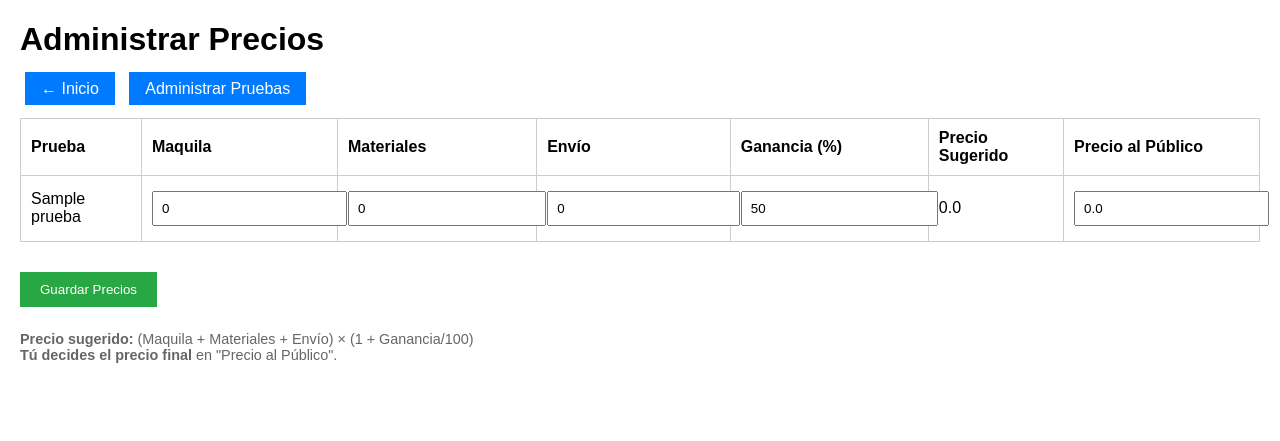
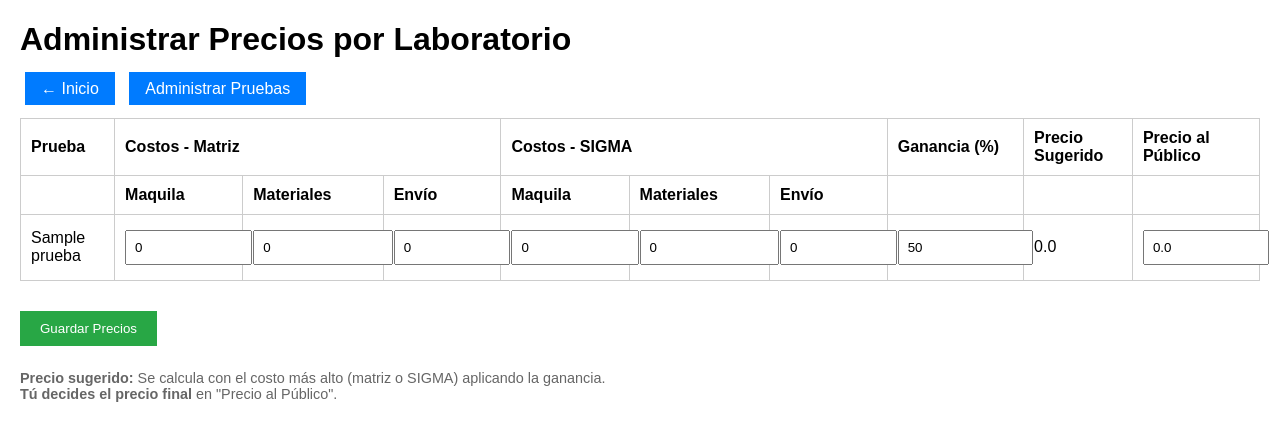
Before and after one commit to qfbwilsonmay-ai/care-laboratorio, a Flask app: template templates/admin_precios.html in a window 1280 px wide. Shown: the top 441 px of the page. Run offline with Flask 3, Linux system fonts and the light colour scheme; the template is opened without the code that fills it: most values are stand-ins (such as "Sample title", 1, 10 or a date in 2020).

Commit message:
Corregido: errores en admin_precios y admin_pruebas

```diff
--- a/app.py
+++ b/app.py
@@ -261,45 +261,6 @@ def eliminar_paciente(folio):
 
     return redirect(url_for('index'))
 
-@app.route('/admin/pruebas', methods=['GET', 'POST'])
-def admin_pruebas():
-    if request.method == 'POST':
-        nuevas_pruebas = []
-        for key in request.form:
-            if key.startswith('clave_'):
-                idx = key.split('_')[1]
-                prueba = {
-                    "clave": request.form[f'clave_{idx}'],
-                    "nombre": request.form[f'nombre_{idx}'],
-                    "tipo_muestra": request.form[f'tipo_muestra_{idx}'],
-                    "id_contenedor": int(request.form[f'id_contenedor_{idx}'])
-                }
-                if 'multiparametrica' in request.form.getlist(f'tipo_{idx}'):
-                    prueba["tipo"] = "multiparametrica"
-                    prueba["parametros"] = []
-                    param_keys = [k for k in request.form if k.startswith(f'param_clave_{idx}_')]
-                    for pkey in param_keys:
-                        pidx = pkey.split('_')[-1]
-                        prueba["parametros"].append({
-                            "clave": request.form[f'param_clave_{idx}_{pidx}'],
-                            "nombre": request.form[f'param_nombre_{idx}_{pidx}'],
-                            "unidad": request.form[f'param_unidad_{idx}_{pidx}'],
-                            "valores_normales": request.form[f'param_rango_{idx}_{pidx}']
-                        })
-                else:
-                    prueba["tipo"] = "cuantitativa"
-                    prueba["unidad"] = request.form[f'unidad_{idx}']
-                    prueba["valores_normales"] = request.form[f'valores_normales_{idx}']
-                nuevas_pruebas.append(prueba)
-
-        with open('datos/pruebas.json', 'w', encoding='utf-8') as f:
-            json.dump(nuevas_pruebas, f, indent=4, ensure_ascii=False)
-
-        return redirect(url_for('admin_pruebas'))
-
-    pruebas, contenedores, _ = cargar_catalogos()
-    return render_template('admin_pruebas.html', pruebas=pruebas, contenedores=contenedores)
-
 @app.route('/admin/precios', methods=['GET', 'POST'])
 def admin_precios():
     if request.method == 'POST':
@@ -357,6 +318,45 @@ def admin_precios():
 
     return render_template('admin_precios.html', pruebas=pruebas, precios_dict=precios_dict)
 
+@app.route('/admin/pruebas', methods=['GET', 'POST'])
+def admin_pruebas():
+    if request.method == 'POST':
+        nuevas_pruebas = []
+        for key in request.form:
+            if key.startswith('clave_'):
+                idx = key.split('_')[1]
+                prueba = {
+                    "clave": request.form[f'clave_{idx}'],
+                    "nombre": request.form[f'nombre_{idx}'],
+                    "tipo_muestra": request.form[f'tipo_muestra_{idx}'],
+                    "id_contenedor": int(request.form[f'id_contenedor_{idx}'])
+                }
+                if 'multiparametrica' in request.form.getlist(f'tipo_{idx}'):
+                    prueba["tipo"] = "multiparametrica"
+                    prueba["parametros"] = []
+                    param_keys = [k for k in request.form if k.startswith(f'param_clave_{idx}_')]
+                    for pkey in param_keys:
+                        pidx = pkey.split('_')[-1]
+                        prueba["parametros"].append({
+                            "clave": request.form[f'param_clave_{idx}_{pidx}'],
+                            "nombre": request.form[f'param_nombre_{idx}_{pidx}'],
+                            "unidad": request.form[f'param_unidad_{idx}_{pidx}'],
+                            "valores_normales": request.form[f'param_rango_{idx}_{pidx}']
+                        })
+                else:
+                    prueba["tipo"] = "cuantitativa"
+                    prueba["unidad"] = request.form[f'unidad_{idx}']
+                    prueba["valores_normales"] = request.form[f'valores_normales_{idx}']
+                nuevas_pruebas.append(prueba)
+
+        with open('datos/pruebas.json', 'w', encoding='utf-8') as f:
+            json.dump(nuevas_pruebas, f, indent=4, ensure_ascii=False)
+
+        return redirect(url_for('admin_pruebas'))
+
+    pruebas, contenedores, _, _ = cargar_catalogos()
+    return render_template('admin_pruebas.html', pruebas=pruebas, contenedores=contenedores)
+
 if __name__ == '__main__':
     port = int(os.environ.get("PORT", 10000))
     app.run(host="0.0.0.0", port=port, debug=False)
--- a/templates/admin_precios.html
+++ b/templates/admin_precios.html
@@ -10,10 +10,11 @@
         button { background: #28a745; color: white; padding: 10px 20px; border: none; margin: 10px 0; }
         .btn { background: #007bff; color: white; padding: 8px 16px; text-decoration: none; margin: 5px; }
         .info { font-size: 0.9em; color: #666; }
+        .laboratorio { font-weight: bold; color: #0066cc; }
     </style>
 </head>
 <body>
-    <h1>Administrar Precios</h1>
+    <h1>Administrar Precios por Laboratorio</h1>
     <a href="/" class="btn">← Inicio</a>
     <a href="/admin/pruebas" class="btn">Administrar Pruebas</a>
 
@@ -21,31 +22,55 @@
         <table>
             <tr>
                 <th>Prueba</th>
-                <th>Maquila</th>
-                <th>Materiales</th>
-                <th>Envío</th>
+                <th colspan="3">Costos - Matriz</th>
+                <th colspan="3">Costos - SIGMA</th>
                 <th>Ganancia (%)</th>
                 <th>Precio Sugerido</th>
                 <th>Precio al Público</th>
             </tr>
+            <tr>
+                <th></th>
+                <th>Maquila</th>
+                <th>Materiales</th>
+                <th>Envío</th>
+                <th>Maquila</th>
+                <th>Materiales</th>
+                <th>Envío</th>
+                <th></th>
+                <th></th>
+                <th></th>
+            </tr>
             {% for p in pruebas %}
             {% set precio = precios_dict.get('prueba_' + p.clave) or {} %}
+            {% set costos = precio.costos or {} %}
+            {% set matriz = costos.matriz or {} %}
+            {% set sigma = costos.sigma or {} %}
             <tr>
                 <td>
                     {{ p.nombre }}
                     <input type="hidden" name="tipo_{{ loop.index }}" value="prueba">
                     <input type="hidden" name="id_{{ loop.index }}" value="{{ p.clave }}">
                 </td>
-                <td><input type="number" name="maquila_{{ loop.index }}" value="{{ precio.costos.maquila if precio.costos else 0 }}" step="0.01" required></td>
-                <td><input type="number" name="materiales_{{ loop.index }}" value="{{ precio.costos.materiales if precio.costos else 0 }}" step="0.01" required></td>
-                <td><input type="number" name="envio_{{ loop.index }}" value="{{ precio.costos.envio if precio.costos else 0 }}" step="0.01" required></td>
-                <td><input type="number" name="ganancia_{{ loop.index }}" value="{{ precio.ganancia_porcentaje if precio.ganancia_porcentaje else 50 }}" step="0.1" required></td>
+                <!-- Costos Matriz -->
+                <td><input type="number" step="0.01" name="maquila_matriz_{{ loop.index }}" value="{{ matriz.maquila if matriz.maquila else 0 }}"></td>
+                <td><input type="number" step="0.01" name="materiales_matriz_{{ loop.index }}" value="{{ matriz.materiales if matriz.materiales else 0 }}"></td>
+                <td><input type="number" step="0.01" name="envio_matriz_{{ loop.index }}" value="{{ matriz.envio if matriz.envio else 0 }}"></td>
+                <!-- Costos SIGMA -->
+                <td><input type="number" step="0.01" name="maquila_sigma_{{ loop.index }}" value="{{ sigma.maquila if sigma.maquila else 0 }}"></td>
+                <td><input type="number" step="0.01" name="materiales_sigma_{{ loop.index }}" value="{{ sigma.materiales if sigma.materiales else 0 }}"></td>
+                <td><input type="number" step="0.01" name="envio_sigma_{{ loop.index }}" value="{{ sigma.envio if sigma.envio else 0 }}"></td>
+                <!-- Ganancia -->
+                <td><input type="number" step="0.1" name="ganancia_{{ loop.index }}" value="{{ precio.ganancia_porcentaje if precio.ganancia_porcentaje else 50 }}" required></td>
+                <!-- Precio Sugerido -->
                 <td>
-                    {% set costo = (precio.costos.maquila if precio.costos else 0) + (precio.costos.materiales if precio.costos else 0) + (precio.costos.envio if precio.costos else 0) %}
-                    {% set sugerido = (costo * (1 + (precio.ganancia_porcentaje if precio.ganancia_porcentaje else 50) / 100)) | round(2) %}
-                    <span id="sugerido_{{ loop.index }}">{{ sugerido }}</span>
+                    {% set costo_matriz = (matriz.maquila if matriz.maquila else 0) + (matriz.materiales if matriz.materiales else 0) + (matriz.envio if matriz.envio else 0) %}
+                    {% set costo_sigma = (sigma.maquila if sigma.maquila else 0) + (sigma.materiales if sigma.materiales else 0) + (sigma.envio if sigma.envio else 0) %}
+                    {% set max_costo = costo_matriz if costo_matriz > costo_sigma else costo_sigma %}
+                    {% set sugerido = (max_costo * (1 + (precio.ganancia_porcentaje if precio.ganancia_porcentaje else 50) / 100)) | round(2) %}
+                    <span>{{ sugerido }}</span>
                 </td>
-                <td><input type="number" name="precio_publico_{{ loop.index }}" value="{{ precio.precio_publico if precio.precio_publico else sugerido }}" step="0.01" required></td>
+                <!-- Precio Público -->
+                <td><input type="number" step="0.01" name="precio_publico_{{ loop.index }}" value="{{ precio.precio_publico if precio.precio_publico else sugerido }}" required></td>
             </tr>
             {% endfor %}
         </table>
@@ -53,7 +78,7 @@
     </form>
 
     <p class="info">
-        <strong>Precio sugerido:</strong> (Maquila + Materiales + Envío) × (1 + Ganancia/100)<br>
+        <strong>Precio sugerido:</strong> Se calcula con el costo más alto (matriz o SIGMA) aplicando la ganancia.<br>
         <strong>Tú decides el precio final</strong> en "Precio al Público".
     </p>
 </body>
```
